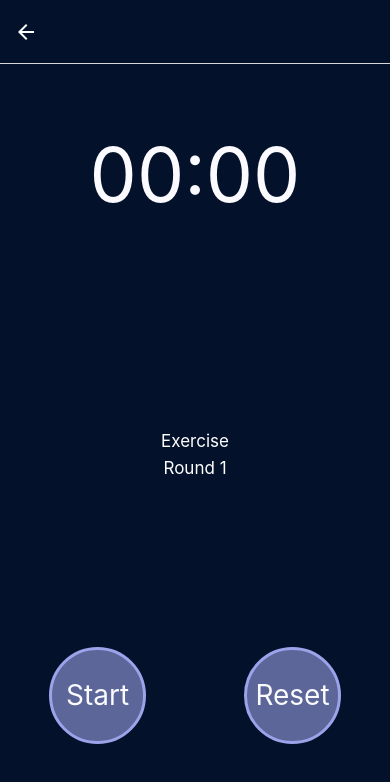
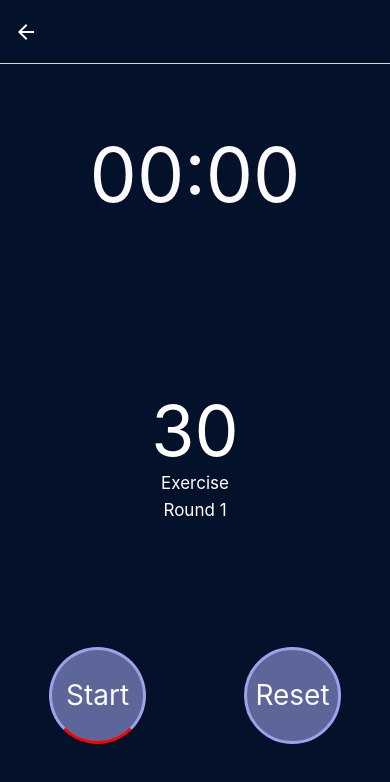
Before and after one commit to enzo-mourany/the-tabata-app, a React Native app: screen /Timers in a window 390 px wide. Shown: the top 782 px of the page. Built offline with nearby package versions, Linux system fonts and the light colour scheme.

Commit message:
fixed bug again

```diff
--- a/Timers.jsx
+++ b/Timers.jsx
@@ -4,6 +4,7 @@ import { Dimensions, FlatList, StyleSheet, Text, TouchableOpacity, View, Animate
 import { StatusBar } from 'expo-status-bar';
 import HomePage, { durationExercises, durationRest, timersExercises, timersRest, indexExercise } from './HomePageApp';
 import { NavigationContainer } from '@react-navigation/native';
+//import { LinearGradient } from "expo-linear-gradient";
 
 
 
@@ -33,7 +34,7 @@ const getRemaining = (time) => {
 const listAllTimersExercises = [20, 30, 40, 45, 50, 60, 75, 100];
 const listAllTimersRest = [5, 10, 15, 20, 25, 30, 35, 40, 45];
 
-//const listTimer = [listAllTimersExercises[1], listAllTimersRest[1]];
+const listTimer = [listAllTimersExercises[1], listAllTimersRest[1]];
 let roundsCounter = 1;
 
 
@@ -44,7 +45,7 @@ let roundsCounter = 1;
 
 function TimerAndCountdowns({ navigation }) {
 
-  const listTimer = [navigation.durationExercises, navigation.durationRest];
+  //const listTimer = [navigation.durationExercises, navigation.durationRest];
 
   const [remainingSecs, setRemainingSecs] = useState(0);
   const [isActive, setIsActive] = useState(false);
@@ -184,6 +185,7 @@ const styles = StyleSheet.create({
   startButton: {
     backgroundColor: "#5C6698",
     borderColor: '#9DA3EA',
+    borderBottomColor: 'red',
     borderWidth: 3,
     width: width / 4,
     height: width / 4,
--- a/package.json
+++ b/package.json
@@ -24,6 +24,7 @@
     "react-native-circular-progress": "^1.3.7",
     "react-native-circular-progress-indicator": "^2.0.5",
     "react-native-gesture-handler": "~1.10.2",
+    "react-native-linear-gradient": "^2.5.6",
     "react-native-safe-area-context": "^3.3.2",
     "react-native-screens": "~3.8.0",
     "react-native-styled-components": "^2.1.0",
```
Also changed, not shown: 1 other file (tests, documents, lock files or other folders).
